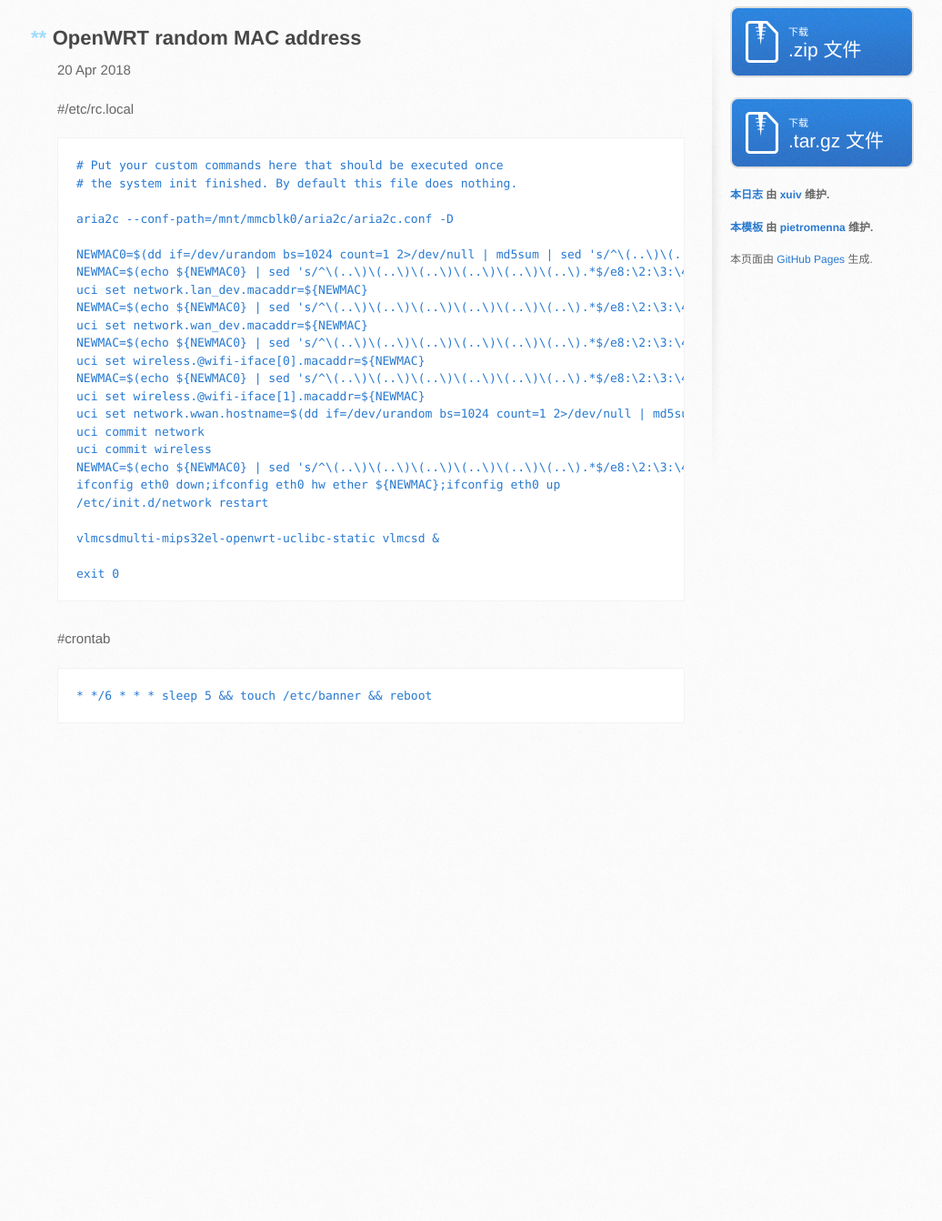
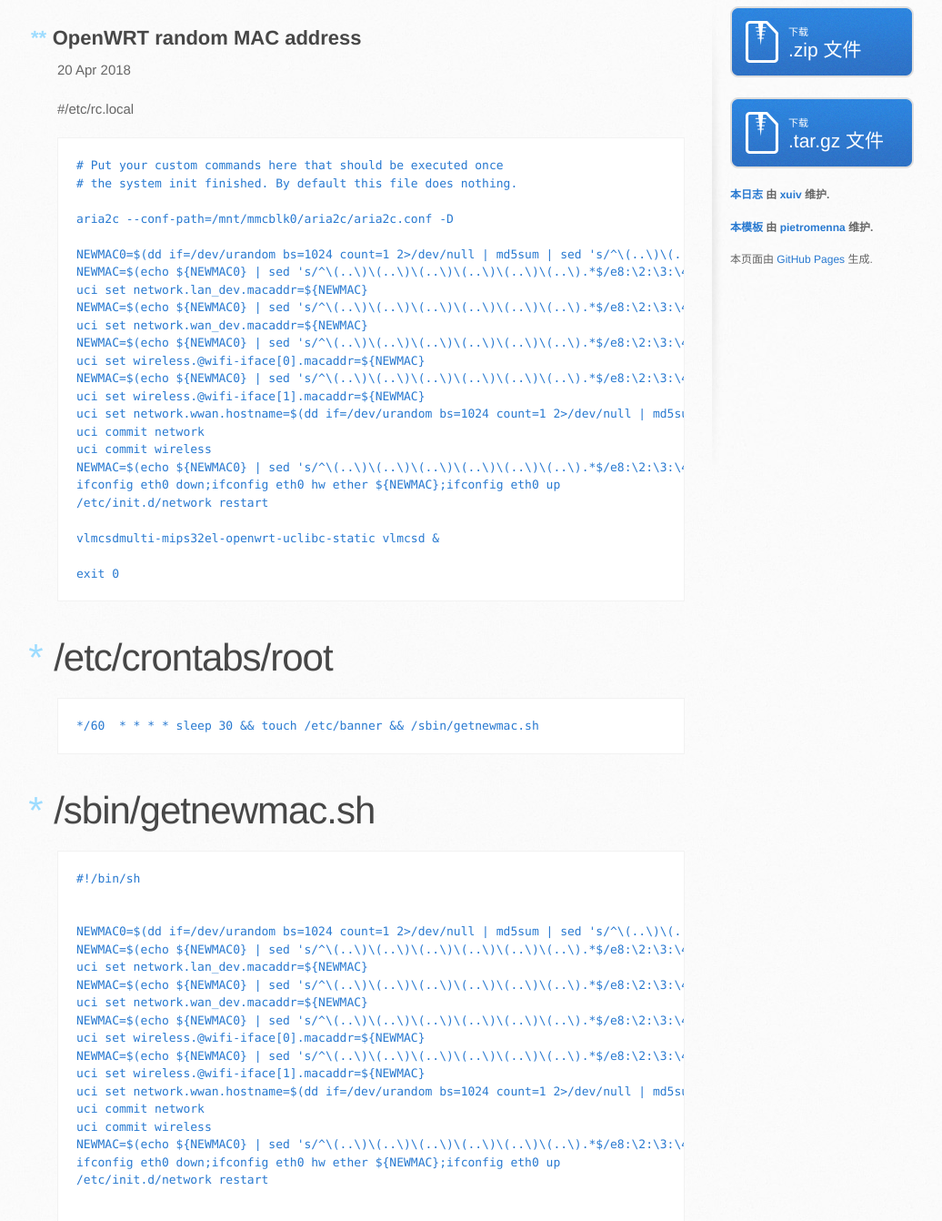
Before and after one commit to xuiv/xuiv.github.io, a Jekyll site: the page built from _posts/2018-04-20-openwrt-random-mac-address.markdown, in a window 1280 px wide and 1400 px high, scrolled down 225 px. Shown: the top 1342 px of the window at 91% size, without its empty margins (107-1143 px from the left). Built offline with Jekyll 4.4.1, drawn with Linux system fonts in a browser that asks for light colours; some web fonts are replaced; before the commit the page ends 1073 px from its top, so only the background shows below that.

Commit message:
Update 2018-04-20-openwrt-random-mac-address.markdown

````diff
--- a/_posts/2018-04-20-openwrt-random-mac-address.markdown
+++ b/_posts/2018-04-20-openwrt-random-mac-address.markdown
@@ -33,7 +33,30 @@ vlmcsdmulti-mips32el-openwrt-uclibc-static vlmcsd &
 exit 0
 ```
 
-#crontab
+# /etc/crontabs/root
 ```
-* */6 * * * sleep 5 && touch /etc/banner && reboot
+*/60  * * * * sleep 30 && touch /etc/banner && /sbin/getnewmac.sh
 ```
+
+# /sbin/getnewmac.sh
+```
+#!/bin/sh
+
+
+NEWMAC0=$(dd if=/dev/urandom bs=1024 count=1 2>/dev/null | md5sum | sed 's/^\(..\)\(..\)\(..\)\(..\)\(..\)\(..\).*$/\1\2\3\4\5\6/')
+NEWMAC=$(echo ${NEWMAC0} | sed 's/^\(..\)\(..\)\(..\)\(..\)\(..\)\(..\).*$/e8:\2:\3:\4:\5:81/')
+uci set network.lan_dev.macaddr=${NEWMAC}
+NEWMAC=$(echo ${NEWMAC0} | sed 's/^\(..\)\(..\)\(..\)\(..\)\(..\)\(..\).*$/e8:\2:\3:\4:\5:82/')
+uci set network.wan_dev.macaddr=${NEWMAC}
+NEWMAC=$(echo ${NEWMAC0} | sed 's/^\(..\)\(..\)\(..\)\(..\)\(..\)\(..\).*$/e8:\2:\3:\4:\5:83/')
+uci set wireless.@wifi-iface[0].macaddr=${NEWMAC}
+NEWMAC=$(echo ${NEWMAC0} | sed 's/^\(..\)\(..\)\(..\)\(..\)\(..\)\(..\).*$/e8:\2:\3:\4:\5:84/')
+uci set wireless.@wifi-iface[1].macaddr=${NEWMAC}
+uci set network.wwan.hostname=$(dd if=/dev/urandom bs=1024 count=1 2>/dev/null | md5sum | sed 's/^\(..\)\(..\)\(..\).*$/\1\2\3/')
+uci commit network
+uci commit wireless
+NEWMAC=$(echo ${NEWMAC0} | sed 's/^\(..\)\(..\)\(..\)\(..\)\(..\)\(..\).*$/e8:\2:\3:\4:\5:30/')
+ifconfig eth0 down;ifconfig eth0 hw ether ${NEWMAC};ifconfig eth0 up
+/etc/init.d/network restart
+
+```
````
